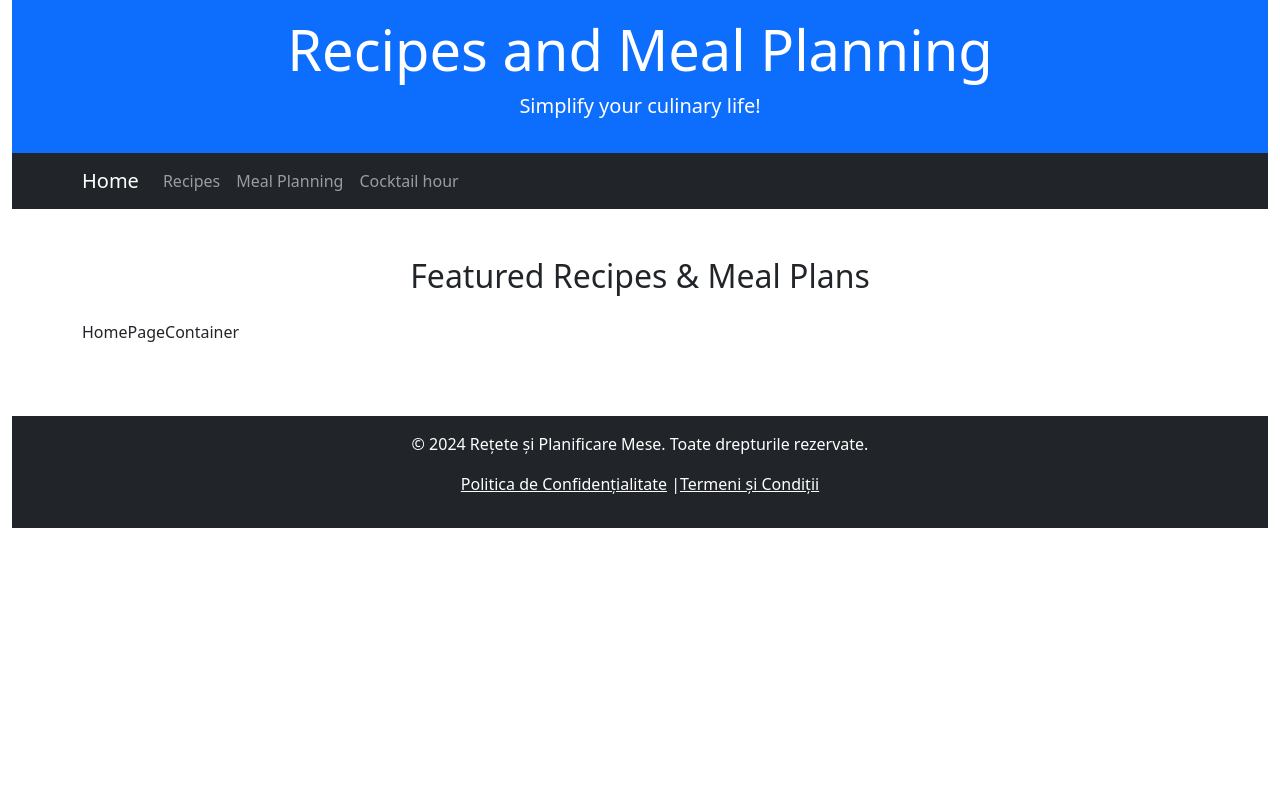
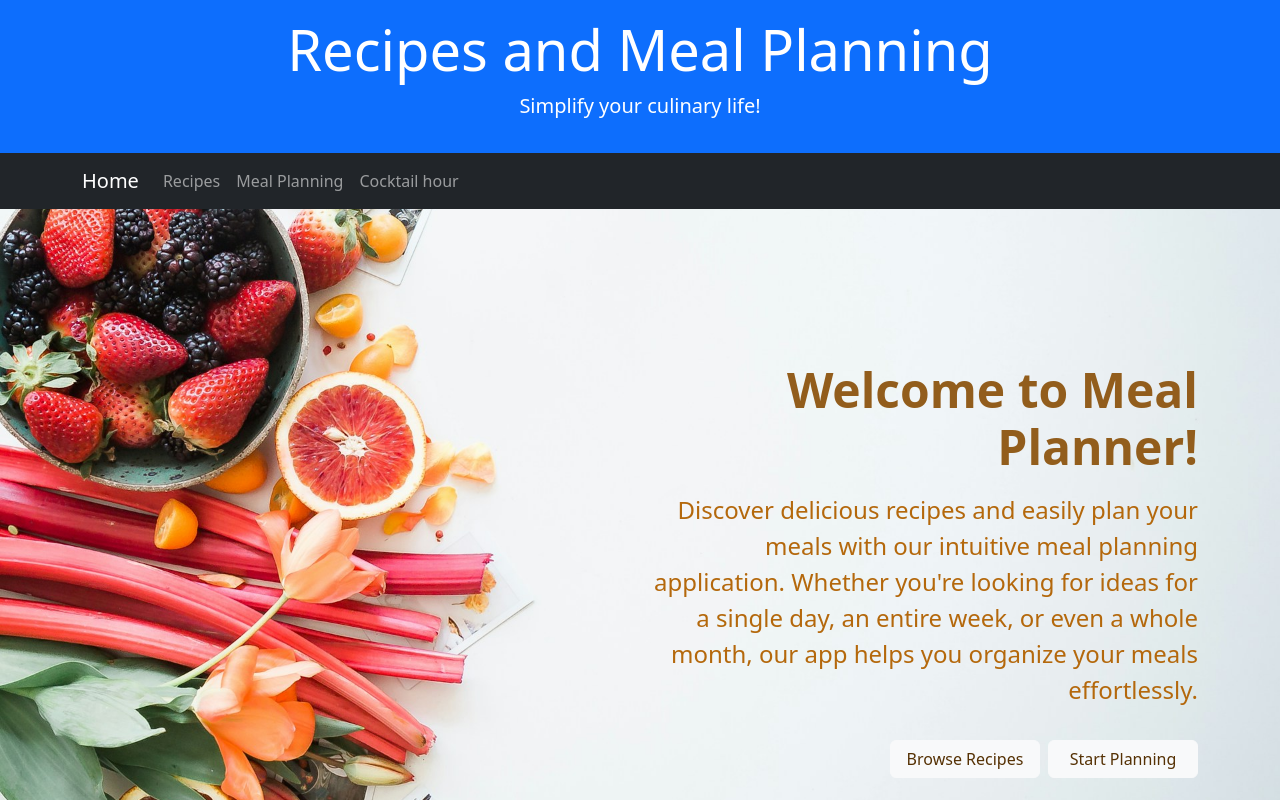
Before and after one commit to LauraaTanase/meal-planner-with-react, a React (Create React App) app: page / in a window 1280 px wide. Shown: the top 800 px of the page. Built offline with nearby package versions, Linux system fonts and the light colour scheme.

Commit message:
FooterComponent modified, HomePageContainer and HomePage filled with content. HomePage.css created and background image added

```diff
--- /dev/null
+++ b/src/assets/css/HomePageContainer.css
@@ -0,0 +1,55 @@
+/* HomePageContainer.css */
+.page-cover {
+  background-image: url('../img/HomePageCover.jpg');
+  background-size: cover;
+  background-position: center;
+  background-attachment: fixed;
+  background-repeat: no-repeat;
+  width: 100vw; /* Asigură că acoperă întreaga lățime a viewport-ului */
+  height: 90vh; /* Asigură că acoperă întreaga înălțime a viewport-ului */
+  color: #fff;
+  display: flex;
+  align-items: center;
+  justify-content: flex-end;
+  overflow-x: hidden; /* Ascunde orice scroll orizontal */
+}
+
+.body-homepage {
+  margin: 0;
+  padding: 0;
+  overflow-x: hidden; /* Ascunde orice scroll orizontal */
+}
+
+.container-homepage {
+  width: 100%; /* Asigură că containerul Bootstrap acoperă întreaga lățime */
+  max-width: 100%; /* Evită limitarea lățimii containerului Bootstrap */
+  padding-left: 2rem; /* Înlătură eventualele padding-uri */
+  padding-right: 2rem; /* Înlătură eventualele padding-uri */
+}
+
+.row-homepage {
+  margin-left: 0; /* Înlătură eventualele margini */
+  margin-right: 0; /* Înlătură eventualele margini */
+}
+
+.col-md-6-homepage {
+  padding-left: 0; /* Înlătură eventualele padding-uri */
+  padding-right: 0; /* Înlătură eventualele padding-uri */
+}
+
+.hero-title {
+  font-size: 3rem;
+  margin-bottom: 1rem;
+  color: rgb(146, 93, 28);
+}
+
+.hero-description {
+  font-size: 1.5rem;
+  margin-bottom: 2rem;
+  color: rgb(180, 104, 12);
+}
+
+.btn-homepage {
+  min-width: 150px;
+  color: rgb(85, 49, 4);
+}
--- a/src/components/FooterComponent.js
+++ b/src/components/FooterComponent.js
@@ -2,16 +2,16 @@ import React from 'react';
 
 const FooterComponent = () => {
   return (
-    <footer className="bg-dark text-white text-center py-3 mt-4">
-      <div className="container">
-        <p>&copy; 2024 Rețete și Planificare Mese. Toate drepturile rezervate.</p>
+    <footer className="bg-dark text-white text-center py-3">
+      <div className="container-fluid">
+        <p>&copy; 2024 Recipe and Meal Planning. All rights reserved.</p>
         <p>
-          <a href="/privacy" className="text-white">Politica de Confidențialitate</a> |
-          <a href="/terms" className="text-white ml-2">Termeni și Condiții</a>
+          <a href="/privacy" className="text-white">Privacy Policy</a> |
+          <a href="/terms" className="text-white ms-2">Terms and Conditions</a>
         </p>
       </div>
     </footer>
   );
 };
-
+console.log(FooterComponent)
 export default FooterComponent;
--- a/src/components/SearchBarComponent.js
+++ b/src/components/SearchBarComponent.js
@@ -1,17 +1,17 @@
 import React from 'react';
 
-const SearchBarComponent = ({ searchValue, onSearchChange }) => {
+const FooterComponent = () => {
   return (
-    <div className="mb-3">
-      <input
-        type="text"
-        className="form-control"
-        placeholder="Search for recipes"
-        value={searchValue}
-        onChange={(e) => onSearchChange(e.target.value)}
-      />
-    </div>
+    <footer className="bg-dark text-white text-center py-3 fixed-bottom">
+      <div className="container-fluid">
+        <p className="mb-0">&copy; 2024 Recipe and Meal Planning. All rights reserved.</p>
+        <p className="mb-0">
+          <a href="/privacy" className="text-white">Privacy Policy</a> |
+          <a href="/terms" className="text-white ms-2">Terms and Conditions</a>
+        </p>
+      </div>
+    </footer>
   );
 };
 
-export default SearchBarComponent;
+export default FooterComponent;
--- a/src/containers/HomePageContainer.js
+++ b/src/containers/HomePageContainer.js
@@ -1,7 +1,31 @@
-import React from 'react'
+import React from "react";
+import { Link } from "react-router-dom";
+import '../assets/css/HomePageContainer.css';
 
 export default function HomePageContainer() {
   return (
-    <div>HomePageContainer</div>
-  )
+    <div className="page-cover d-flex align-items-center justify-content-end homepage">
+      <div className="container text-center text-md-end">
+        <div className="row justify-content-end">
+          <div className="col-md-6">
+            <h1 className="hero-title"><strong>Welcome to Meal Planner!</strong></h1>
+            <p className="hero-description">
+              Discover delicious recipes and easily plan your meals with our
+              intuitive meal planning application. Whether you're looking for
+              ideas for a single day, an entire week, or even a whole month, our
+              app helps you organize your meals effortlessly.
+            </p>
+            <div className="mt-4 d-flex flex-column flex-md-row justify-content-md-end homepage">
+              <Link to="/recipes" className="btn btn-light me-2 mb-2 mb-md-0 btn-homepage">
+                Browse Recipes
+              </Link>
+              <Link to="/meal-planning" className="btn btn-light btn-homepage">
+                Start Planning
+              </Link>
+            </div>
+          </div>
+        </div>
+      </div>
+    </div>
+  );
 }
--- a/src/pages/HomePage.js
+++ b/src/pages/HomePage.js
@@ -4,20 +4,15 @@ import FooterComponent from "../components/FooterComponent";
 import HomePageContainer from "../containers/HomePageContainer";
 
 function HomePage() {
-    return (
-        <div className="container-fluid">
-            <HeaderComponent />
+  return (
+    <div className="d-flex flex-column">
+      <HeaderComponent />
 
-            <div className="py-5">
-                <div className="container">
-                    <h2 className="mb-4 text-center">Featured Recipes & Meal Plans</h2>
-<HomePageContainer/>
-                </div>
-            </div>
+      <HomePageContainer />
 
-            <FooterComponent />
-        </div>
-    );
-};
+      <FooterComponent />
+    </div>
+  );
+}
 
-export default HomePage
+export default HomePage;
```
Also changed, not shown: src/assets/HeaderPic.jpg (deleted), src/assets/img/HomePageCover.jpg (added), src/assets/mockData.js (deleted).
